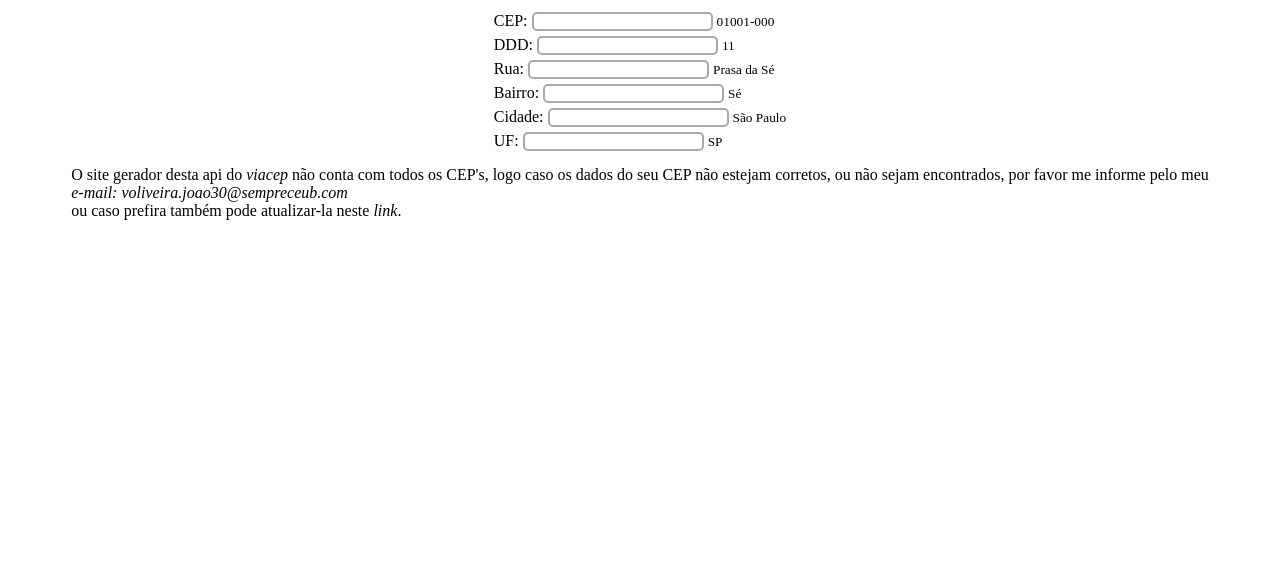
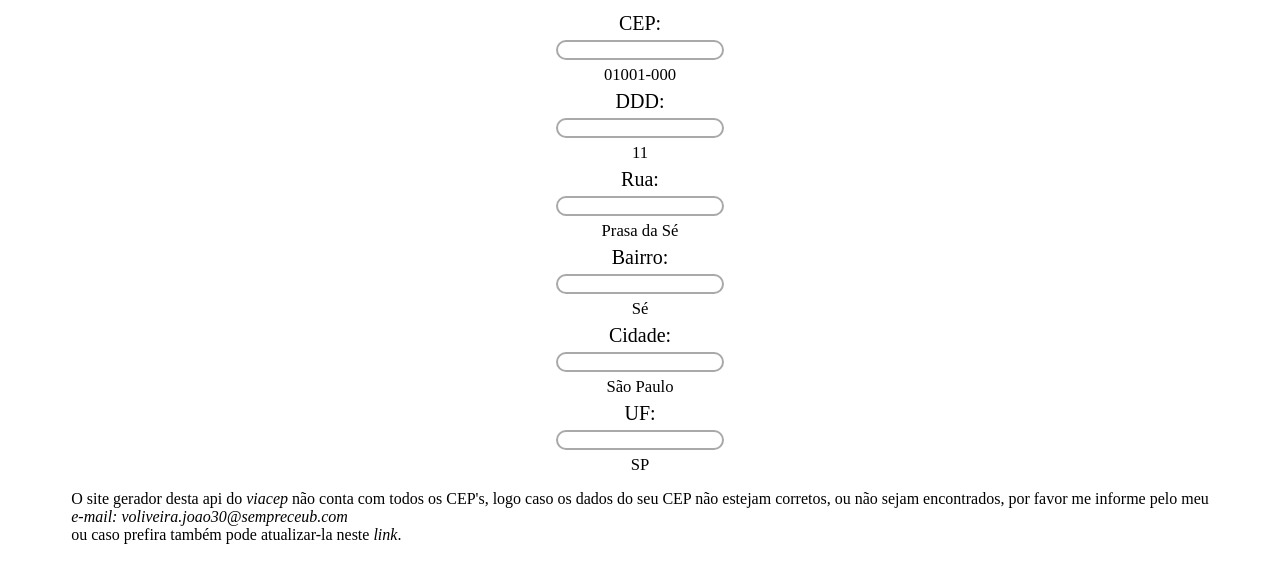
Before and after one commit to joaovictor1516/api_cep, a website: page app/index.html in a window 1280 px wide. Shown: the part 40-622 px from the top of the page. Drawn offline with Linux system fonts and the light colour scheme.

Commit message:
atualizando o css

```diff
--- a/app/style.css
+++ b/app/style.css
@@ -1,6 +1,7 @@
 *{
     margin: 0;
     padding: 0;
+    font-family: 'Times New Roman', Times, serif;
 }
 
 body{
@@ -15,7 +16,8 @@ h1{
 }
 
 input{
-    border-radius: 5px;
+    margin: 5px 0;
+    border-radius: 10px;
     border: 2px solid #a9a9a9;
     text-align: center;
 }
@@ -35,10 +37,13 @@ form{
 }
 
 .form-content{
+    display: flex;
+    flex-direction: column;
+    align-items: center;
     margin:5px 0;
-    flex-direction: column;
+    font-size: 20px;
 }
 
 #problemas{
-    font-size: 18px;
+    font-size: 28px;
 }
```
